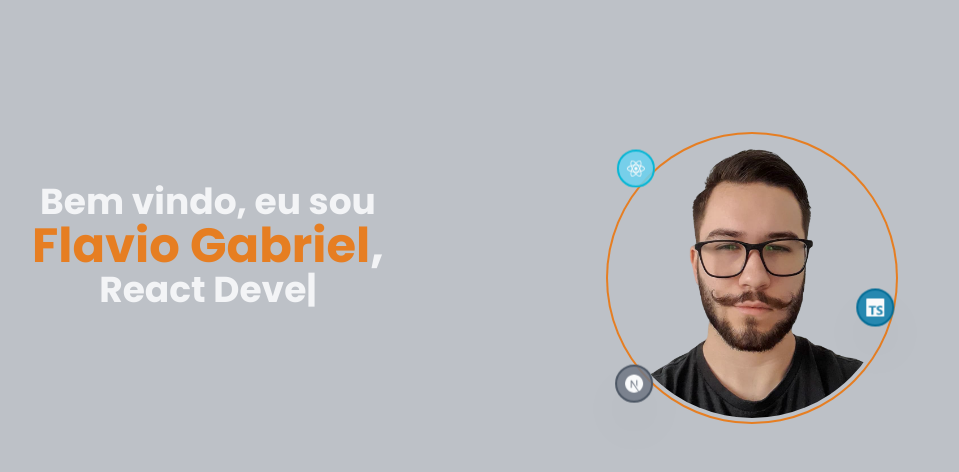
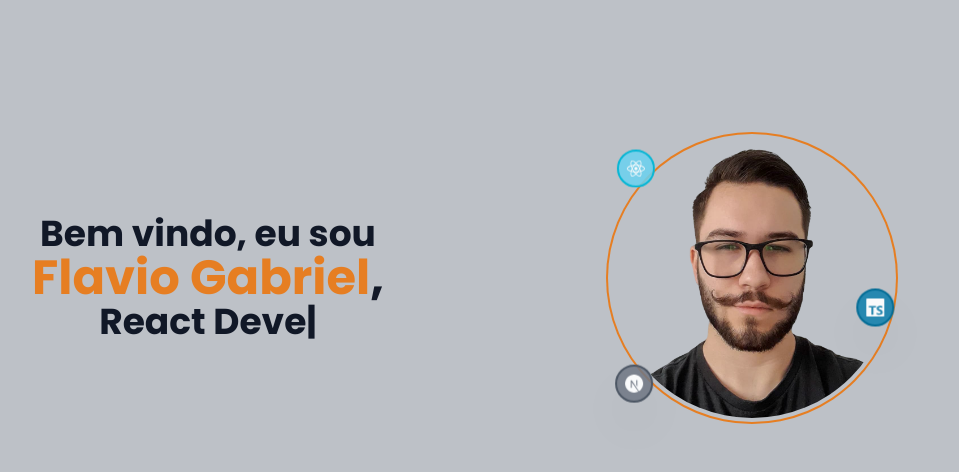
Before and after one commit to GabDevjs/meuSIte, a Next.js app: page / in a window 1280 px wide. Shown: the part 122-594 px from the top of the page, without its empty margins (160-1119 px from the left). Built offline with nearby package versions, Linux system fonts and the light colour scheme.

Commit message:
update molecules

```diff
--- a/src/components/molecules/About.tsx
+++ b/src/components/molecules/About.tsx
@@ -15,7 +15,7 @@ import logoMaisVoip from "../../assets/mainvoip.jpg";
 import logoWorkana from "../../assets/workana.jpg";
 import Link from "next/link";
 
-const cv = "/CurrículoFlavioGabrielDEV.pdf";
+const cv = "/Currículo_Flavio_Gabriel.pdf";
 
 const itemsABoutBar = [
   {
--- a/src/components/molecules/Home.tsx
+++ b/src/components/molecules/Home.tsx
@@ -10,33 +10,23 @@ import {
 import AppContext from "../../services/context";
 
 export const Home = () => {
-  const [arrow, setArrow] = useState("opacity-100");
   const context = useContext(AppContext);
-
   const [mesagem, setMesagem] = useState("");
-  const listenScrollEvent = () => {
-    window.scrollY > 300 ? setArrow("opacity-0") : setArrow("opacity-100");
-  };
   useEffect(() => {
-    window.addEventListener("scroll", listenScrollEvent);
     setMesagem(context.MsDeboasVindas ? context.MsDeboasVindas : 'Bem vindo' );
-    return () => {
-      window.removeEventListener("scroll", listenScrollEvent);
-    };
-
   }, []);
 
   return (
-    <header className="bg-backGround bg-opacity-10 k h-screen z-10">
+    <header className="bg-backGround bg-opacity-10  h-screen z-10">
       <div className=" w-full h-full flex justify-center items-center ">
         <div className="max-w-7xl mx-auto sm:px-4 lg:px-6 " >
-          <div className="relative px-4 sm:px-8  mt-10 md:mt-0 md:mb-16  md:px-10">
-            <div className="grid grid-cols-1 col  gap-x-4  sm:grid-cols-2 sm:gap-x-4 lg:gap-x-6 xl:gap-x-8  space-y-16 ">
+          <div className="relative px-4 sm:px-8  mt-10 md:mt-0 md:px-10">
+            <div className="grid grid-cols-1 col  gap-x-4  sm:grid-cols-2 sm:gap-x-4 lg:gap-x-6 xl:gap-x-8  gap-y-16 ">
               <div className="flex w-full justify-center items-center">
                 <div className=" w-full text-center">
                   <div
                     data-aos="zoom-in"
-                    className="text-2xl lg:text-4xl text-gray-100 text-center  dark:text-gray-200 font-semibold leading-snug  "
+                    className="text-2xl lg:text-4xl text-gray-900 text-center  dark:text-gray-200 font-semibold leading-snug  "
                   >
                     <p>{mesagem}, eu sou</p>
                     <h1 className=" text-4xl lg:text-5xl">
```
